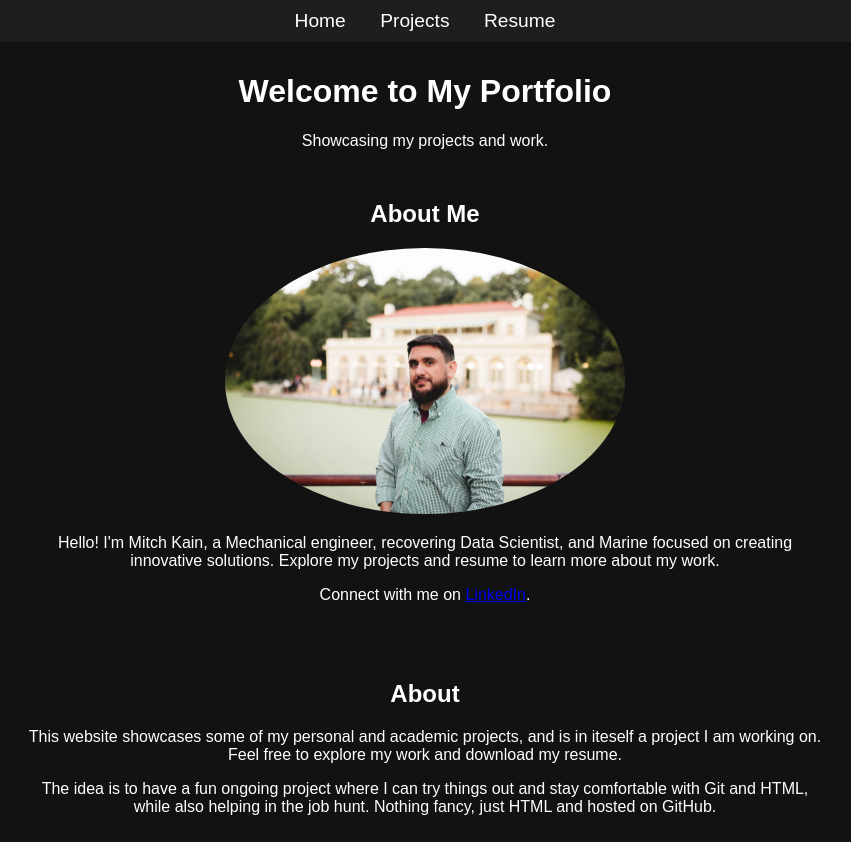
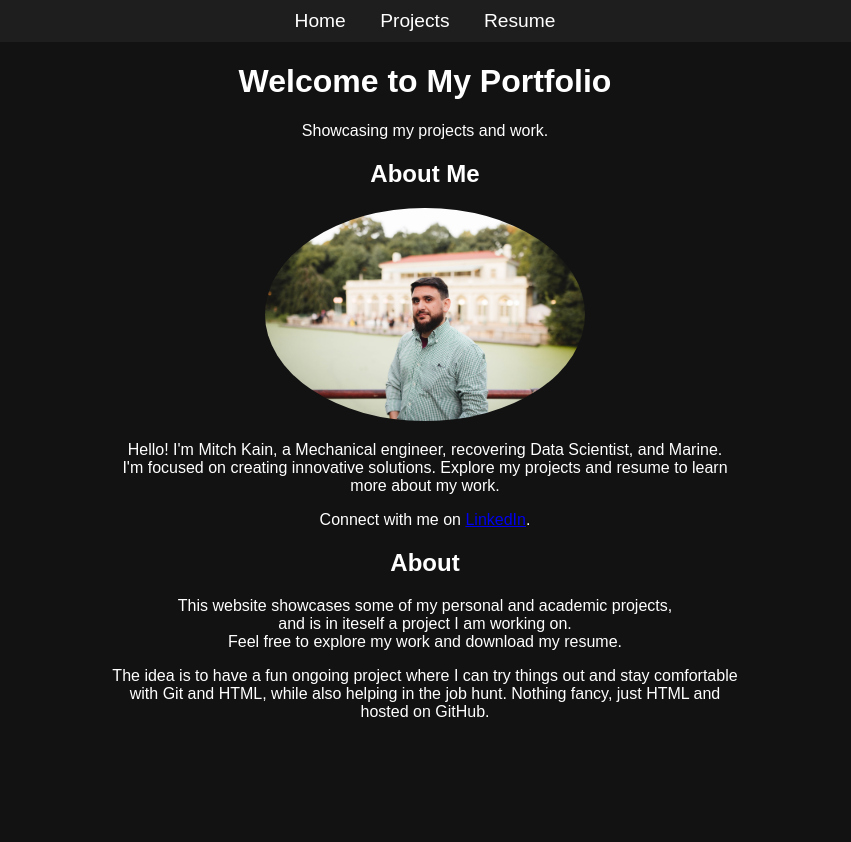
Before and after one commit to mkain112/my-website, a plain HTML site: page index.html in a window 1280 px wide. Shown: the whole page, without its empty margins (215-1066 px from the left). After the commit the page ends 800 px from the top, so only its background shows below. Drawn offline with Linux system fonts and the light colour scheme.

Commit message:
CSS and content updates

```diff
--- a/index.html
+++ b/index.html
@@ -23,13 +23,14 @@
     <section>
         <h2>About Me</h2>
         <img src="assets/profile.jpg" alt="Profile Picture" style="width:50%; border-radius:50%;">
-        <p>Hello! I'm Mitch Kain, a Mechanical engineer, recovering Data Scientist, and Marine focused on creating innovative solutions. Explore my projects and resume to learn more about my work.</p>
+        <p>Hello! I'm Mitch Kain, a Mechanical engineer, recovering Data Scientist, and Marine. <br>
+        I'm focused on creating innovative solutions. Explore my projects and resume to learn more about my work.</p>
         <p>Connect with me on <a href="https://www.linkedin.com/in/mitchell-kain/" target="_blank">LinkedIn</a>.</p>
     </section>
 
     <section>
         <h2>About</h2>
-        <p>This website showcases some of my personal and academic projects, and is in iteself a project I am working on. Feel free to explore my work and download my resume.</p>
+        <p>This website showcases some of my personal and academic projects, <br>and is in iteself a project I am working on. <br>Feel free to explore my work and download my resume.</p>
 	<p>The idea is to have a fun ongoing project where I can try things out and stay comfortable with Git and HTML, while also helping in the job hunt. Nothing fancy, just HTML and hosted on GitHub.</p>
     </section>
 </body>
--- a/styles.css
+++ b/styles.css
@@ -40,14 +40,14 @@ nav ul li a:hover {
 /* Header */
 header {
     margin-top: 0;
-    padding-top: 10px;
+    padding-top: 0;
     text-align: center;
 }
 
 /* Sections */
 section {
-    padding: 10px;
-    max-width: 800px;
-    margin: 20px auto 0 auto;
+    padding: 0;
+    max-width: 50%;
+    margin: 0 auto 0 auto;
     text-align: center;
 }
```
Also changed, not shown: projects.html (+1 -1 lines), 1 other file.
